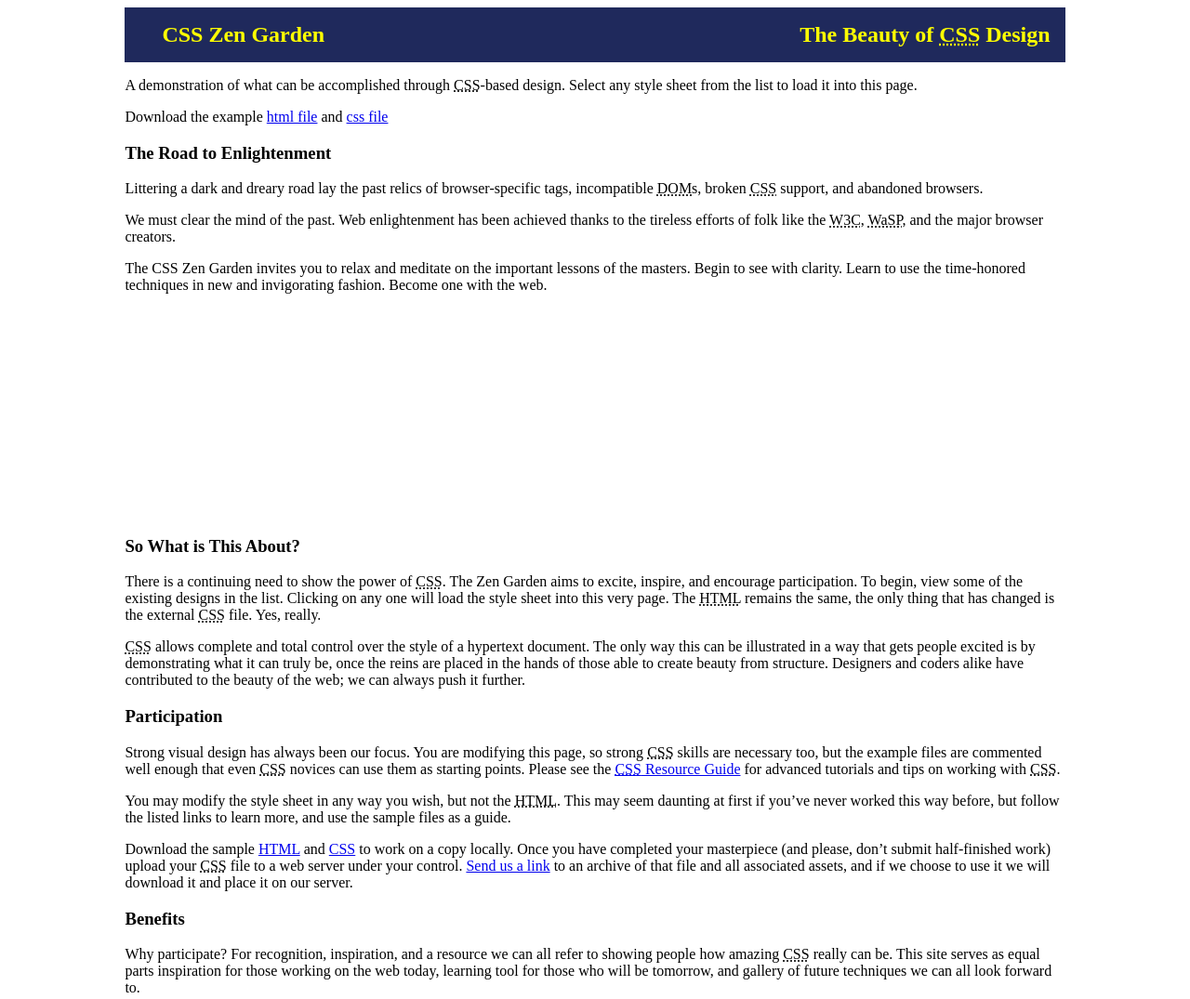
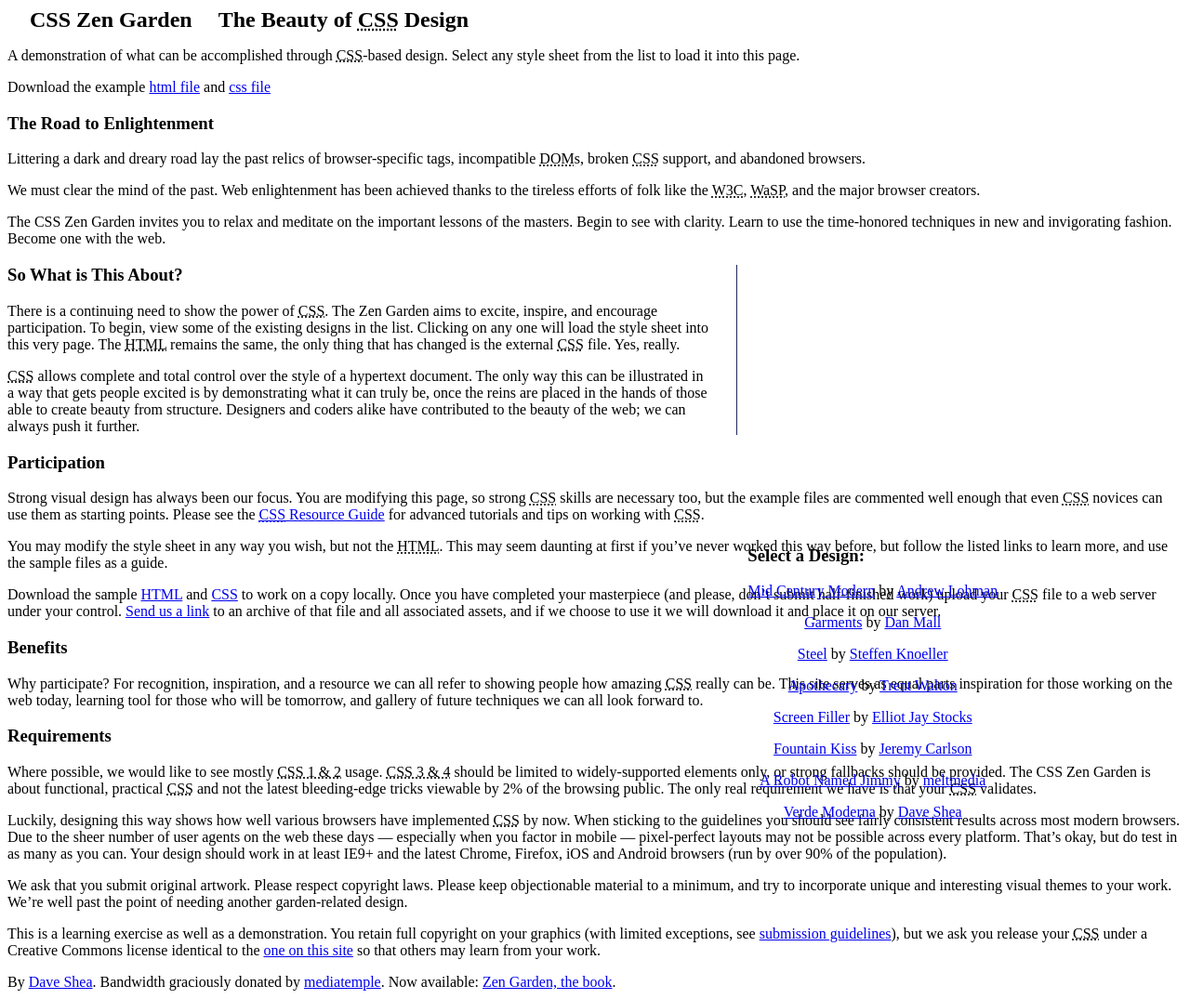
Before and after one commit to Desenvolve-introducao-Robert/Roberthento, a plain HTML site: page index.html in a window 1280 px wide. Shown: the top 1075 px of the page at 93% size. Drawn offline with Linux system fonts and the light colour scheme.

Commit message:
Add files via upload

```diff
--- a/style.css
+++ b/style.css
@@ -1,24 +1,19 @@
 .page-wrapper {
-  width: 80%;
-  max-width: 1280px;
-  margin: auto;
+  position: relative;
 }
 
-#zen-intro {
-  height: 550px;
+.explanation {
+  width: 60%;
+  border-right: #1f295c solid 1px;
+  padding-right: 2%;
 }
 
-#design-archives {
-  display: none;
-}
-
-#zen-intro header {
-  background: #1f295c;
-  color: yellow;
-  display: flex;
-  align-items: center;
-  justify-content: space-between;
-  padding: 1em;
+#design-selection {
+  position: absolute;
+  top: 560px;
+  left: 62%;
+  padding-left: 1%;
+  padding-right: 1%;
 }
 
 #zen-intro header h1,
@@ -30,6 +25,22 @@
 #zen-intro header h1 {
   margin-left: 1em;
   margin-right: 1em;
+}
+
+
+.explanation {
+  width: 60%;
+  margin-right: 35%;
+  border-right: 1px solid #1f295c;
+  padding-right: 2%;
+}
+
+
+.design-selection {
+  position: absolute;
+  top: 560px;
+  left: 62%;
+  padding: 0 2%;
 }
 
 aside ul {
```
